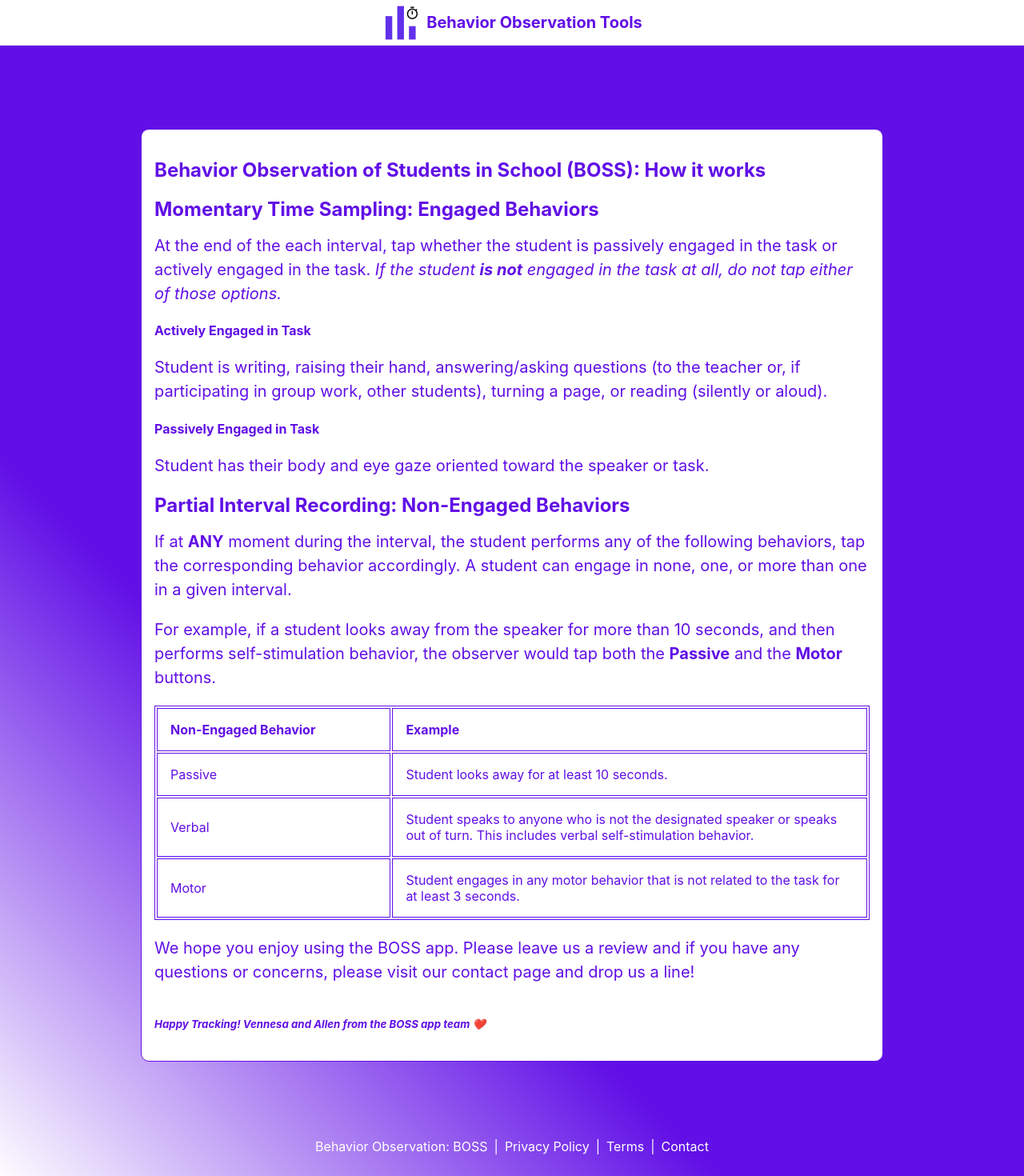
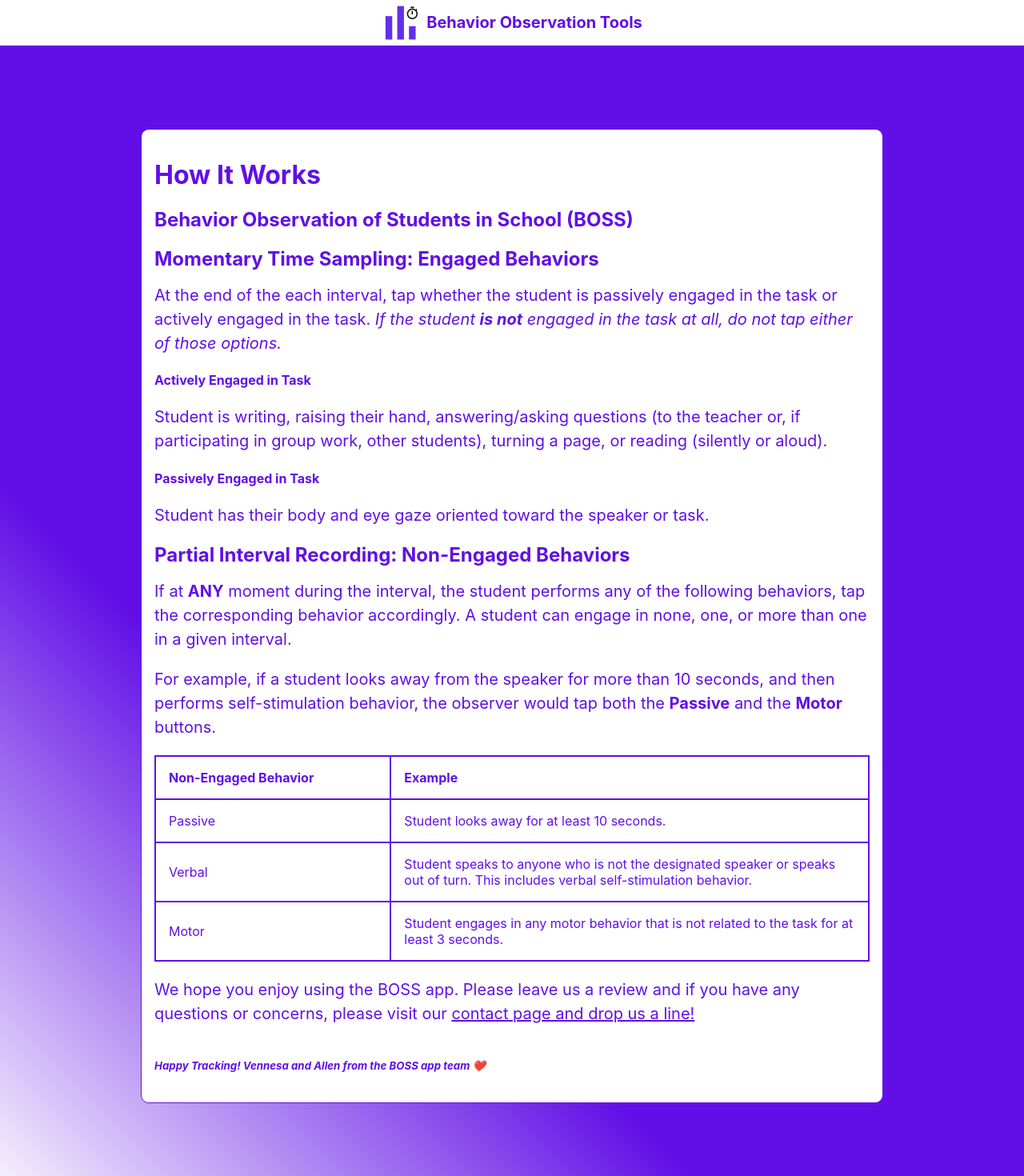
Before and after one commit to adeubank/www.behaviorobservationtools.com, a Next.js app: page /how-it-works in a window 1280 px wide. Shown: the top 1470 px of the page at 80% size. Built offline with nearby package versions, Linux system fonts and the light colour scheme.

Commit message:
Update how it works content and styling

```diff
--- a/pages/how-it-works.js
+++ b/pages/how-it-works.js
@@ -5,7 +5,9 @@ export default function HowItWorks() {
   return <Layout>
   <div className={styles.grid}>
     <div className={[styles.card , styles.active].join(' ')}>
-      <h2>Behavior Observation of Students in School (BOSS): How it works</h2>
+      <h1>How It Works</h1>
+
+       <h2>Behavior Observation of Students in School (BOSS)</h2>
 
       <h3>Momentary Time Sampling: Engaged Behaviors</h3>
       <p>At the end of the each interval, tap whether the student is passively engaged in the task or actively engaged in the task. <em>If the student <b>is not</b> engaged in the task at all, do not tap either of those options.</em></p>
@@ -51,7 +53,7 @@ export default function HowItWorks() {
       </table>
 
       <br/>
-      <p>We hope you enjoy using the BOSS app. Please leave us a review and if you have any questions or concerns, please visit our <a href="/contact">contact page and drop us a line!</a></p>
+      <p>We hope you enjoy using the BOSS app. Please leave us a review and if you have any questions or concerns, please visit our <a href="/contact" className={styles.underline}>contact page and drop us a line!</a></p>
 
       <br/>
       <h5><em>Happy Tracking! Vennesa and Allen from the BOSS app team ❤️</em></h5>
--- a/styles/Home.module.css
+++ b/styles/Home.module.css
@@ -252,3 +252,7 @@
   align-self: center;
   justify-self: center;
 }
+
+.underline {
+  text-decoration: underline;
+}
--- a/styles/globals.css
+++ b/styles/globals.css
@@ -15,5 +15,8 @@ a {
   box-sizing: border-box;
 }
 
-table, table tr td, table thead tr th { border: 1px solid;}
+table { border-spacing: 0; }
+
+table, table thead tr th { border: 1px solid;}
+table tr td { border: 0.5px solid; }
 th, td { padding: 1rem; }
```
